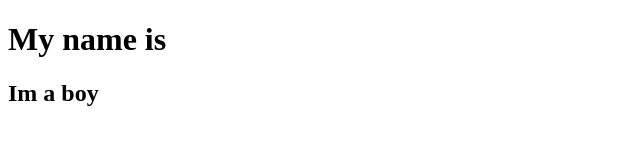
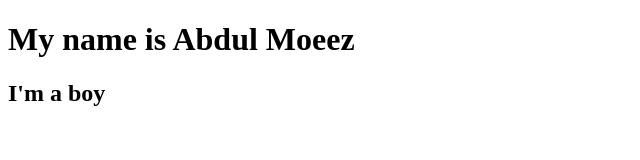
Before and after one commit to moeezashraf/Hello-World-demo, a plain HTML site: page index.html in a window 1280 px wide. Shown: the whole page, without its empty margins (0-640 px from the left). Drawn offline with Linux system fonts and the light colour scheme.

Commit message:
changes in html

```diff
--- a/index.html
+++ b/index.html
@@ -6,7 +6,7 @@
     <title>Document</title>
 </head>
 <body>
-    <h1>My name is </h1>
-    <h2>Im a boy</h2>
+    <h1>My name is Abdul Moeez</h1>
+    <h2>I'm a boy</h2>
 </body>
 </html>
```
